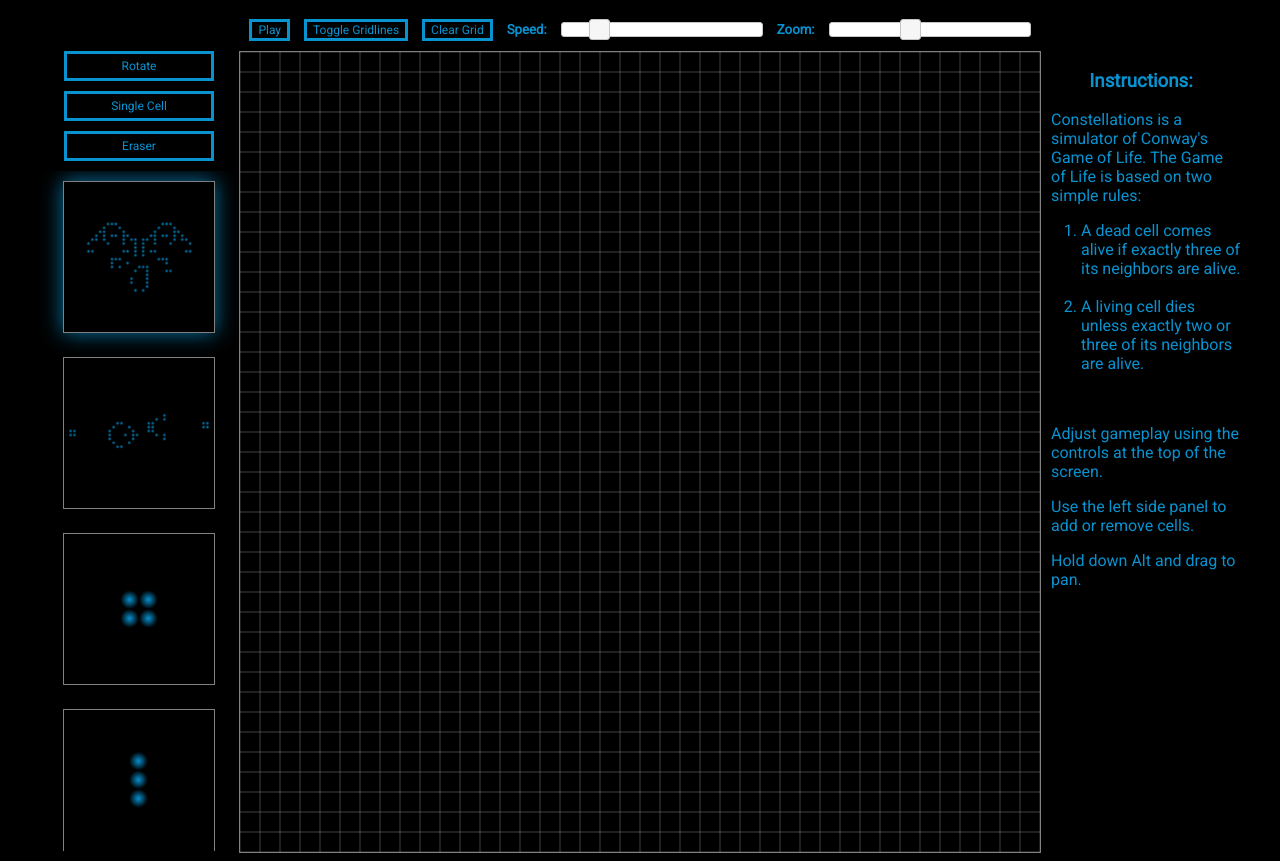
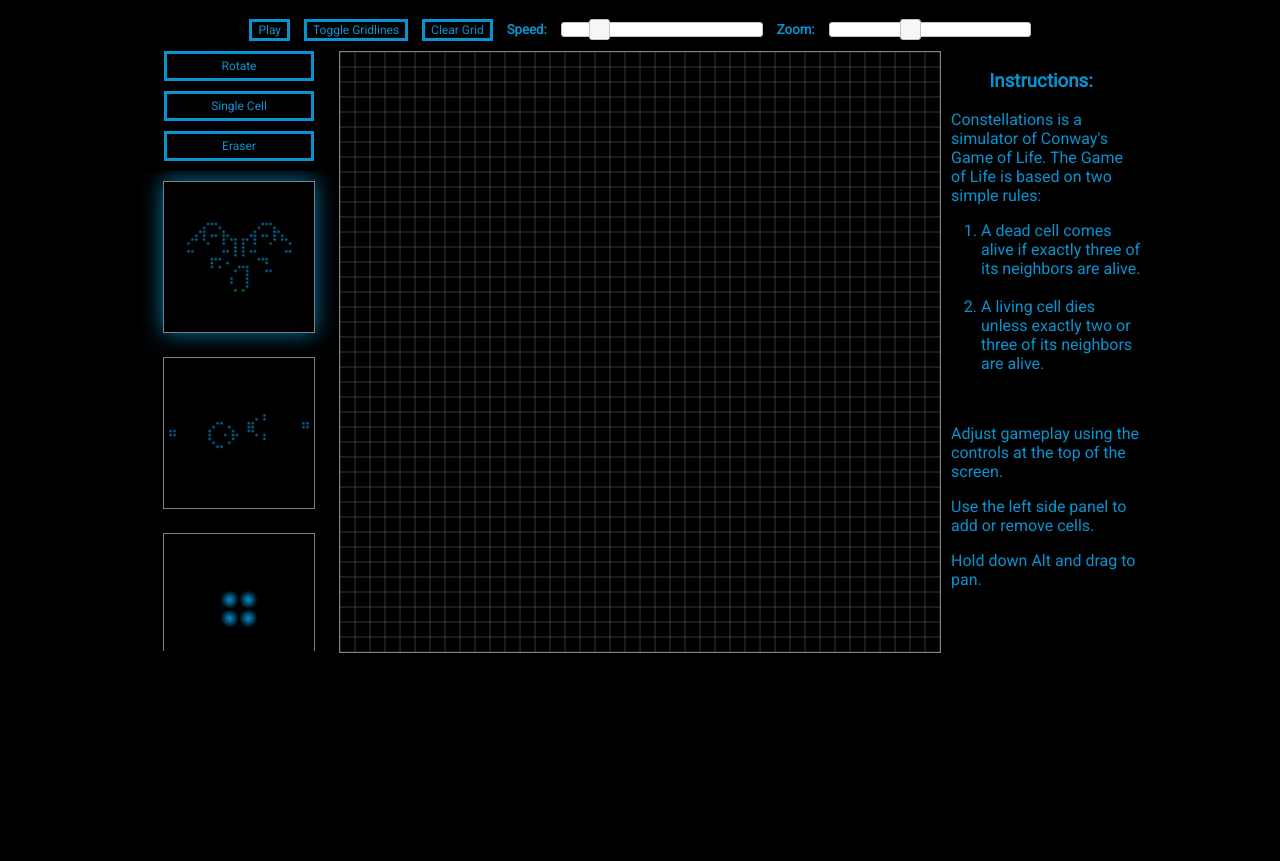
Before and after one commit to bencalabrese/Constellations, a website: page index.html in a window 1280 px wide. Shown: the part 62-923 px from the top of the page. Drawn offline with nearby package versions, Linux system fonts and the light colour scheme.

Commit message:
add media queries

```diff
--- a/cellular_automata.css
+++ b/cellular_automata.css
@@ -98,6 +98,18 @@ canvas {
   border: 1px solid gray;
 }
 
+@media screen and (max-height: 900px) {
+  canvas {
+    width: 600px;
+    height: 600px;
+  }
+
+  ul {
+    height: 480px;
+  }
+}
+
+
 canvas:hover {
   cursor: none;
 }
```
